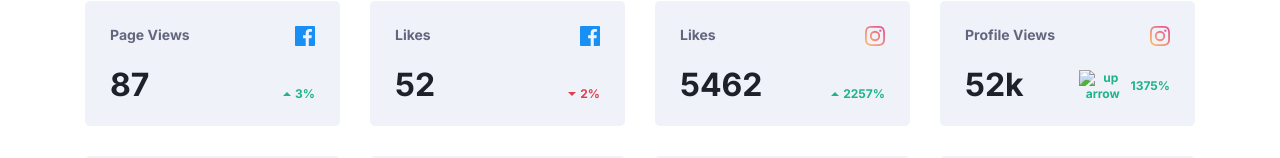
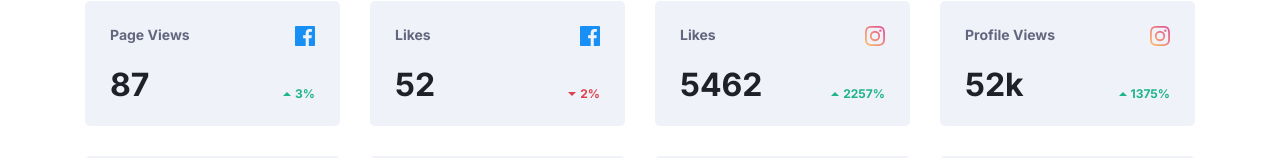
Before and after one commit to CodeMaster7/social-media-dashboard, a website: page index.html in a window 1280 px wide. Shown: the part 454-612 px from the top of the page. Drawn offline with Linux system fonts and the light colour scheme; the site is published under a folder, as on GitHub Pages, so addresses that start at the root find nothing.

Commit message:
removed a forwad slash

```diff
--- a/index.html
+++ b/index.html
@@ -165,7 +165,7 @@
 						<img class="" src="images/icon-instagram.svg" alt="Instagram" />
 						<div class="card__count card__count--small">52k</div>
 						<div class="card__change card__change--up">
-							<img src="/images/icon-up.svg" alt="up arrow" />
+							<img src="images/icon-up.svg" alt="up arrow" />
 							<div class="card__number">1375%</div>
 						</div>
 					</div>
```
